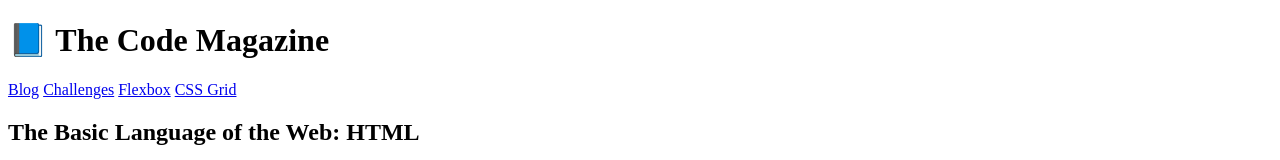
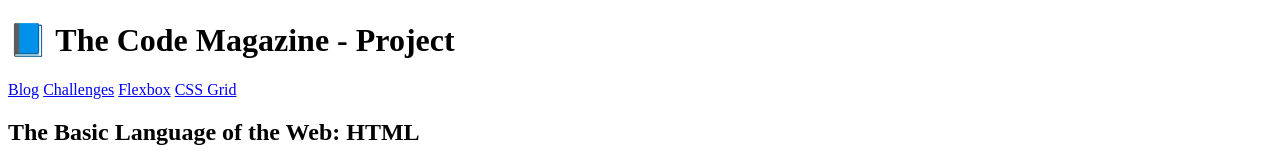
Before and after one commit to mariacamper/02HTML_TheCodeMagazine, a plain HTML site: page index.html in a window 1280 px wide. Shown: the top 160 px of the page. Drawn offline with Linux system fonts and the light colour scheme.

Commit message:
Update html h1

```diff
--- a/index.html
+++ b/index.html
@@ -7,7 +7,7 @@
 
   <body>
     <header>
-      <h1>📘 The Code Magazine</h1>
+      <h1>📘 The Code Magazine - Project</h1>
 
       <nav>
         <a href="blog.html">Blog</a>
```
